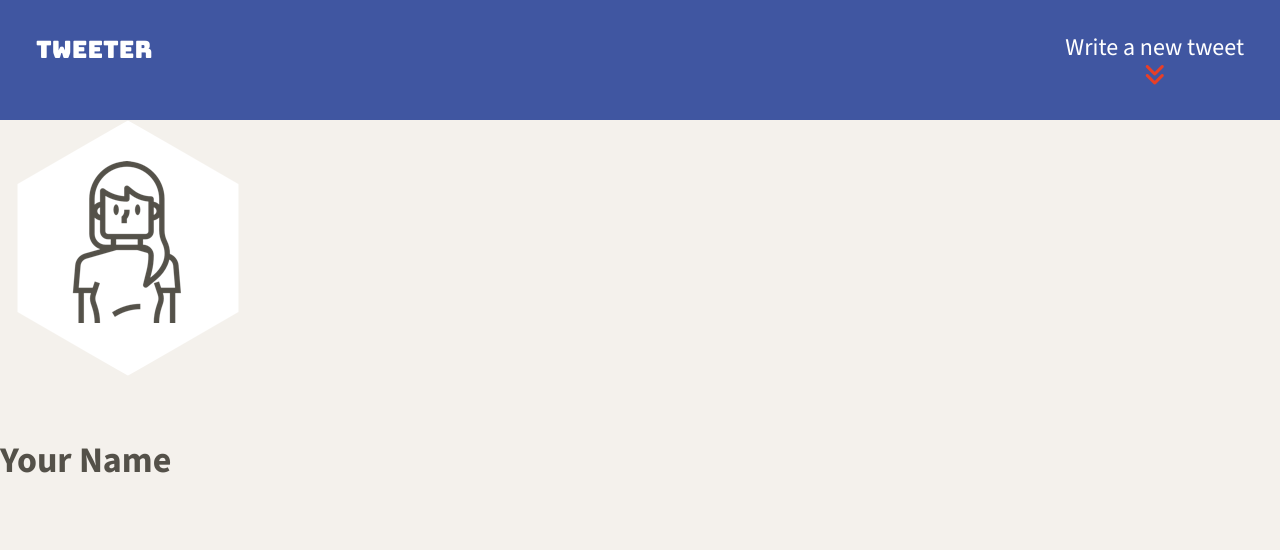
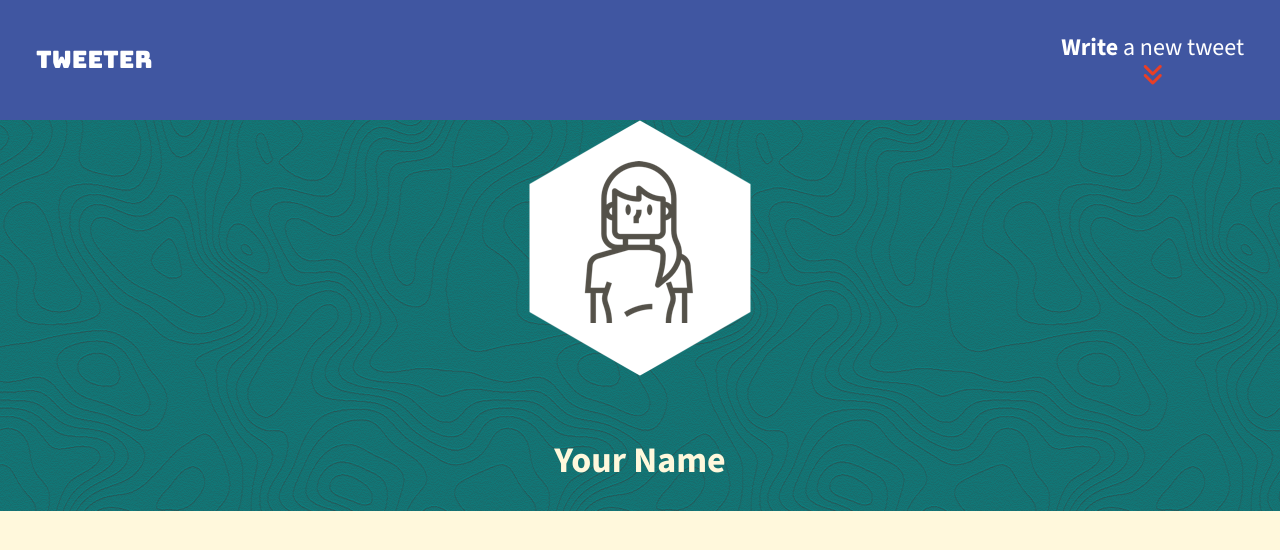
Before and after one commit to Jaidenpearson/Tweeter, a website: page public/index.html in a window 1280 px wide. Drawn offline with nearby package versions, Linux system fonts and the light colour scheme.

Commit message:
styled page and centered header

```diff
--- a/public/index.html
+++ b/public/index.html
@@ -32,7 +32,7 @@
 
   <body>
     <!-- Top nav bar (fixed) -->
-    <nav id="header">
+    <nav id="navBar">
       <span class="bungee-regular">tweeter</span>
       <div class="newTweetContainer">
         <span><strong>Write</strong> a new tweet</span>
@@ -45,7 +45,7 @@
       </div>
       <br>
       <div>
-        <h2><strong>Your</strong> Name</h2>
+        <h2>Your Name</h2>
       </div>
     </header>
     <!-- Page-specific (main) content here -->
--- a/public/styles/layout.css
+++ b/public/styles/layout.css
@@ -16,12 +16,10 @@ html {
 
 body {
   color: #545149;
-  background-color: #f4f1ec;
+  background-color: cornsilk;
   font-size: 24px;
-  font-family: "Source Sans 3", sans-serif;
-  font-optical-sizing: auto;
-  font-weight: 300;
-  font-style: normal;
+  font-family: 'Source Sans 3', sans-serif;
+  padding-top: 120px;
 }
 
 /*
@@ -33,3 +31,13 @@ body {
   font-weight: 400;
   font-style: normal;
 }
+
+header {
+  display: flex;
+  flex-direction: column;
+  justify-content:space-around;
+  color: cornsilk;
+  align-items:center;
+  background-color: #008c8c;
+  background-image: url('/images/cartographer.png');
+}
--- a/public/styles/nav.css
+++ b/public/styles/nav.css
@@ -1,10 +1,14 @@
-#header {
+#navBar {
   display: flex;
   justify-content: space-between;
+  align-items: center;
+  width: 100vw;
+  top: 0;
+  position: fixed;
   color: #FFFFFF;
   height: 120px;
   background-color: #4056A1;
-  padding: 1.5em;
+  padding: 0 1.5em;
 }
 
 .newTweetContainer {
```
Also changed, not shown: public/images/cartographer.png (added).
